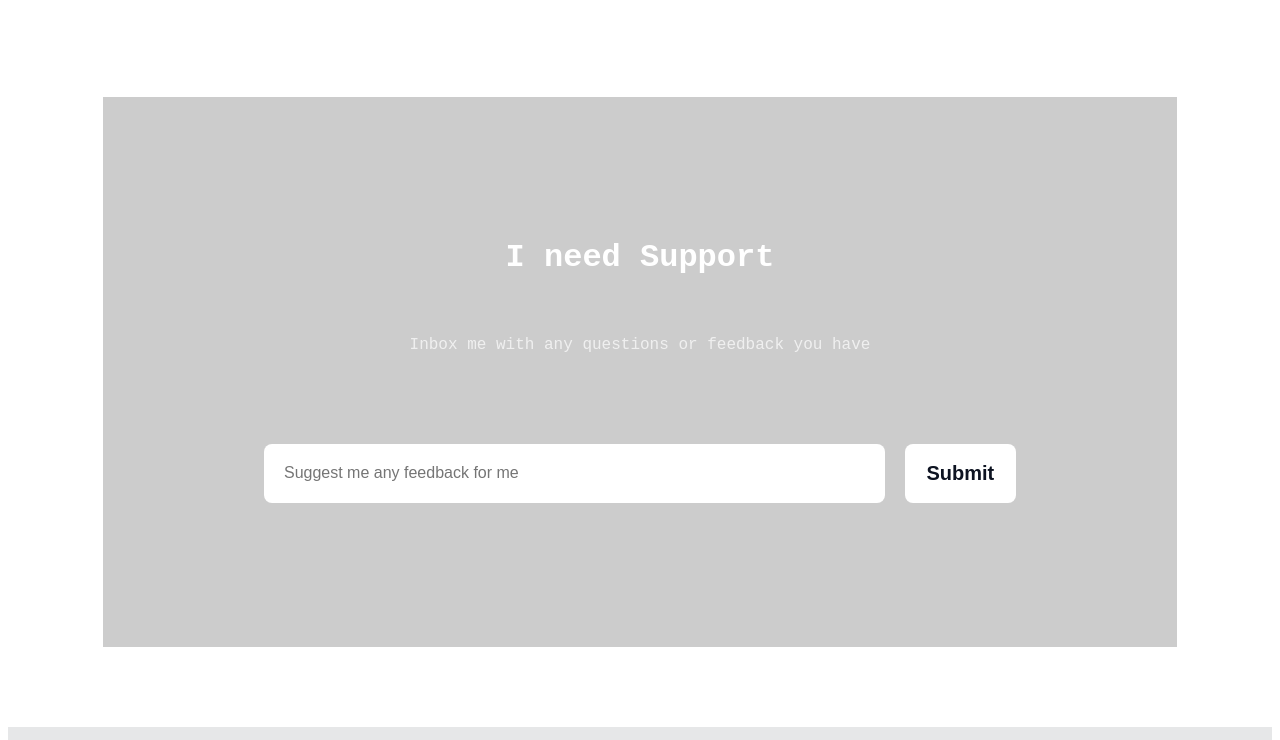
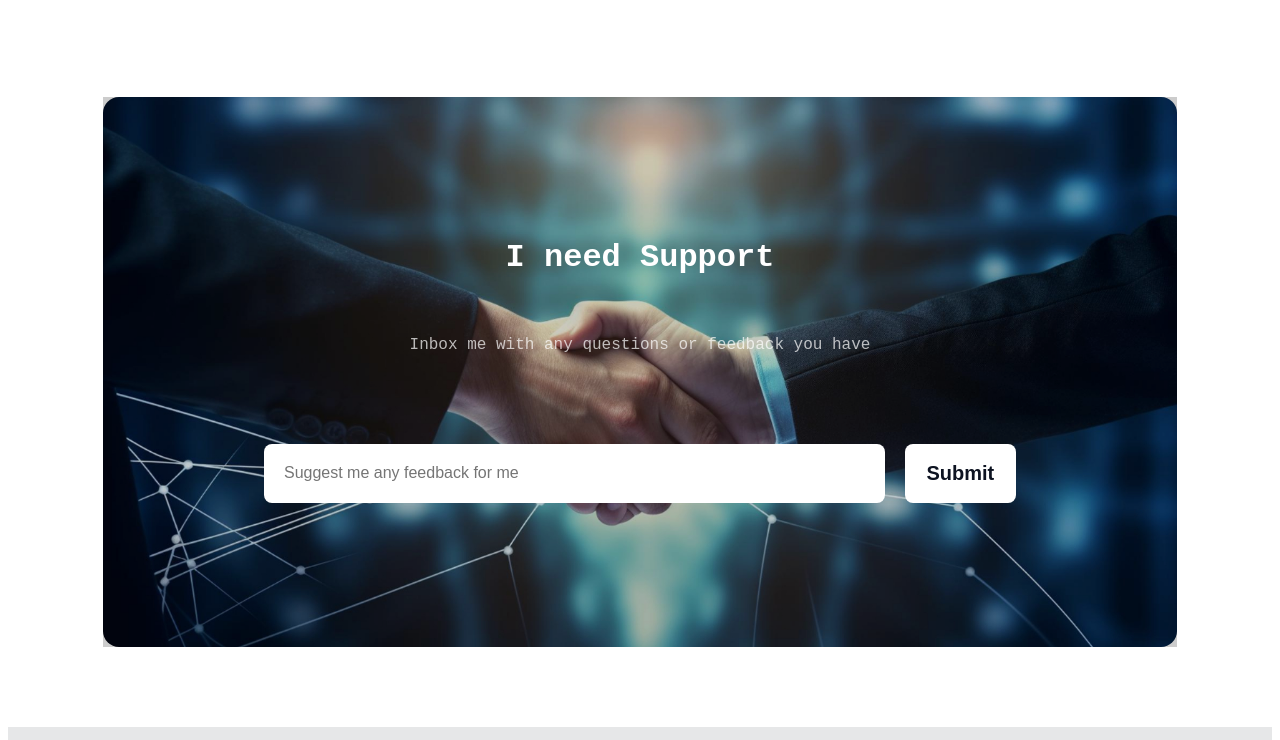
Before and after one commit to coderashik247/assignment--01, a plain HTML site: page index.html in a window 1280 px wide. Shown: the part 4665-5405 px from the top of the page. Drawn offline with Linux system fonts and the light colour scheme; the site is published under a folder, as on GitHub Pages, so addresses that start at the root find nothing; a web font is replaced by a local one.

Commit message:
handshake image error solve

```diff
--- a/styles/style.css
+++ b/styles/style.css
@@ -239,7 +239,7 @@ a{
 
 /* support section starts here */
 .support-section{
-    background-image: url(/assets/handshake.jpg);
+    background-image: url(./../assets/handshake.jpg);
     background-repeat: no-repeat;
     background-position: center;
     background-size: cover;
```
